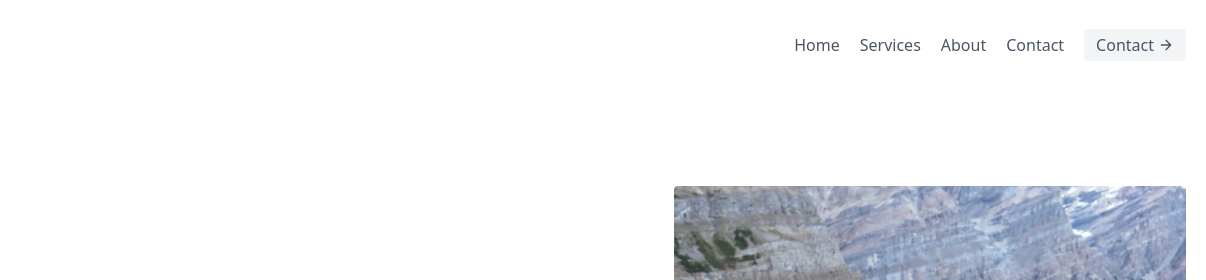
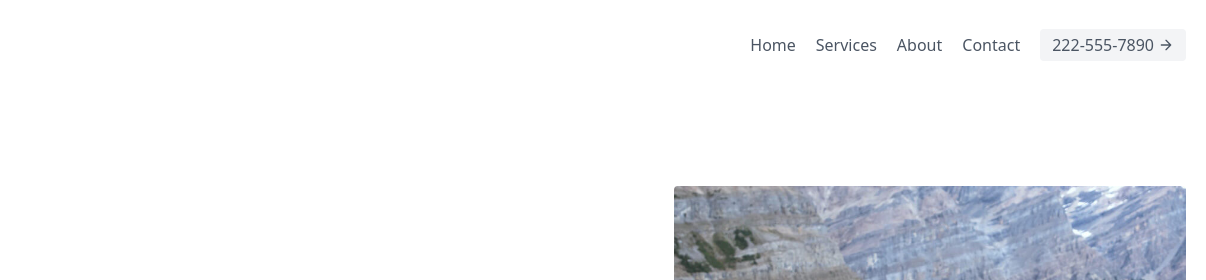
Before and after one commit to RageElixir0987/SMIT-Web, a plain HTML site: page index.html in a window 1280 px wide. Shown: the top 280 px of the page, 74-1280 px from the left. Drawn offline with nearby package versions, Linux system fonts and the light colour scheme.

Commit message:
Update index.html

```diff
--- a/index.html
+++ b/index.html
@@ -25,7 +25,7 @@
         <a class="mr-5 hover:text-gray-900">Contact</a>
       </nav>
       <button
-        class="inline-flex items-center bg-gray-100 border-0 py-1 px-3 focus:outline-none hover:bg-gray-200 rounded text-base mt-4 md:mt-0">Contact
+        class="inline-flex items-center bg-gray-100 border-0 py-1 px-3 focus:outline-none hover:bg-gray-200 rounded text-base mt-4 md:mt-0">222-555-7890
         <svg fill="none" stroke="currentColor" stroke-linecap="round" stroke-linejoin="round" stroke-width="2"
           class="w-4 h-4 ml-1" viewBox="0 0 24 24">
           <path d="M5 12h14M12 5l7 7-7 7"></path>
```
